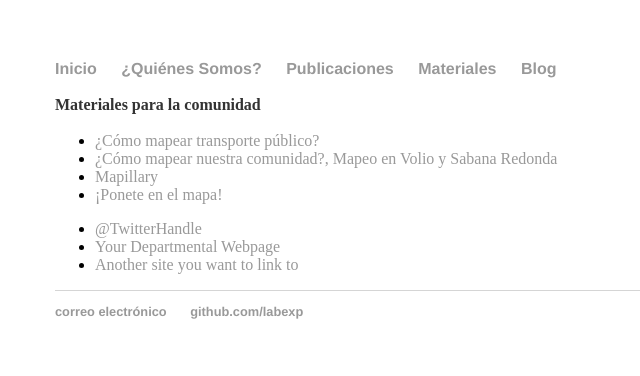
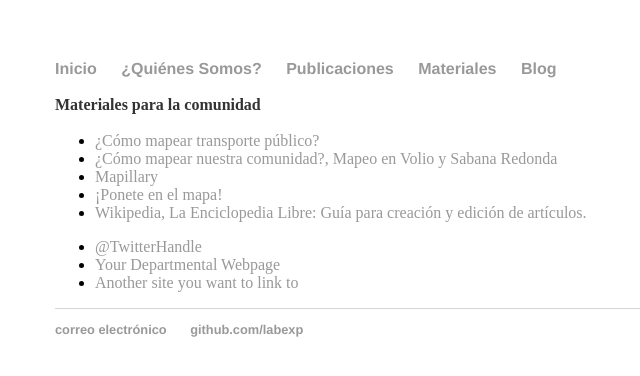
Before and after one commit to labexp/labexp.github.io, a Jekyll site: the page built from materiales/index.html, in a window 1280 px wide. Shown: the top 376 px of the page, without its empty margins (137-777 px from the left). Built offline with Jekyll 4.4.1, drawn with Linux system fonts in a browser that asks for light colours.

Commit message:
agrega folleto de wikipedia

```diff
--- a/materiales/index.html
+++ b/materiales/index.html
@@ -12,7 +12,10 @@ title: Materiales
 			<li><a href="https://drive.google.com/open?id=1bSYX18RryK69cHsLMkyhIfkfAybREgtv">¿Cómo mapear nuestra comunidad?, Mapeo en Volio y Sabana Redonda</a></li>
 			<li><a href="https://drive.google.com/file/d/15LM5j-sSTtatBCbekjYjTSZpwxoov4m-/view?usp=sharing">Mapillary</a></li>
 			<li><a href="https://drive.google.com/file/d/1CUAFh4CJDbzSCnM5akcHvwF0KScTKvA8/view?usp=sharing">¡Ponete en el mapa!</a></li>
+			<li><a href="https://drive.google.com/open?id=1xySa2fR-8ecXB0oTZl5wWnZckCneiUNE">Wikipedia, La Enciclopedia Libre: Guía para creación y edición de artículos.</a></li>
+
 		</ul>
+
 	</p>
 
 	<ul class="contacts">
```
